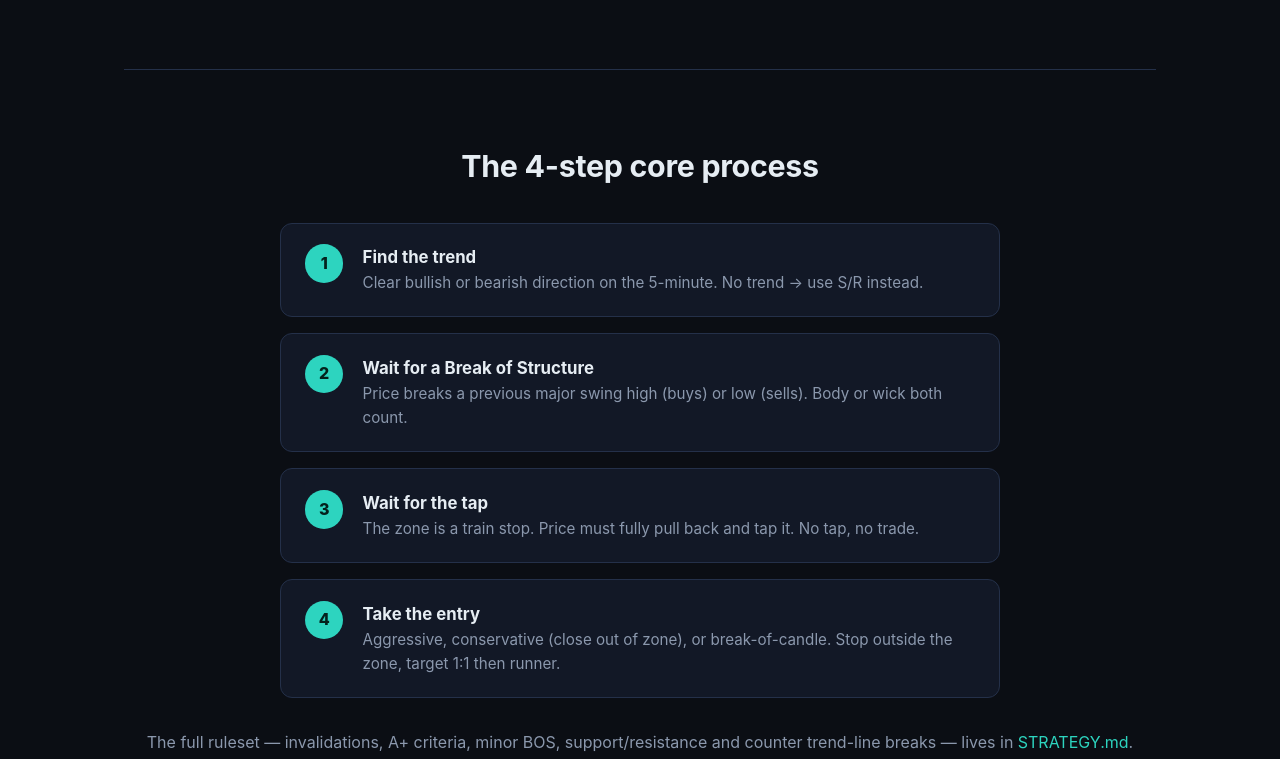
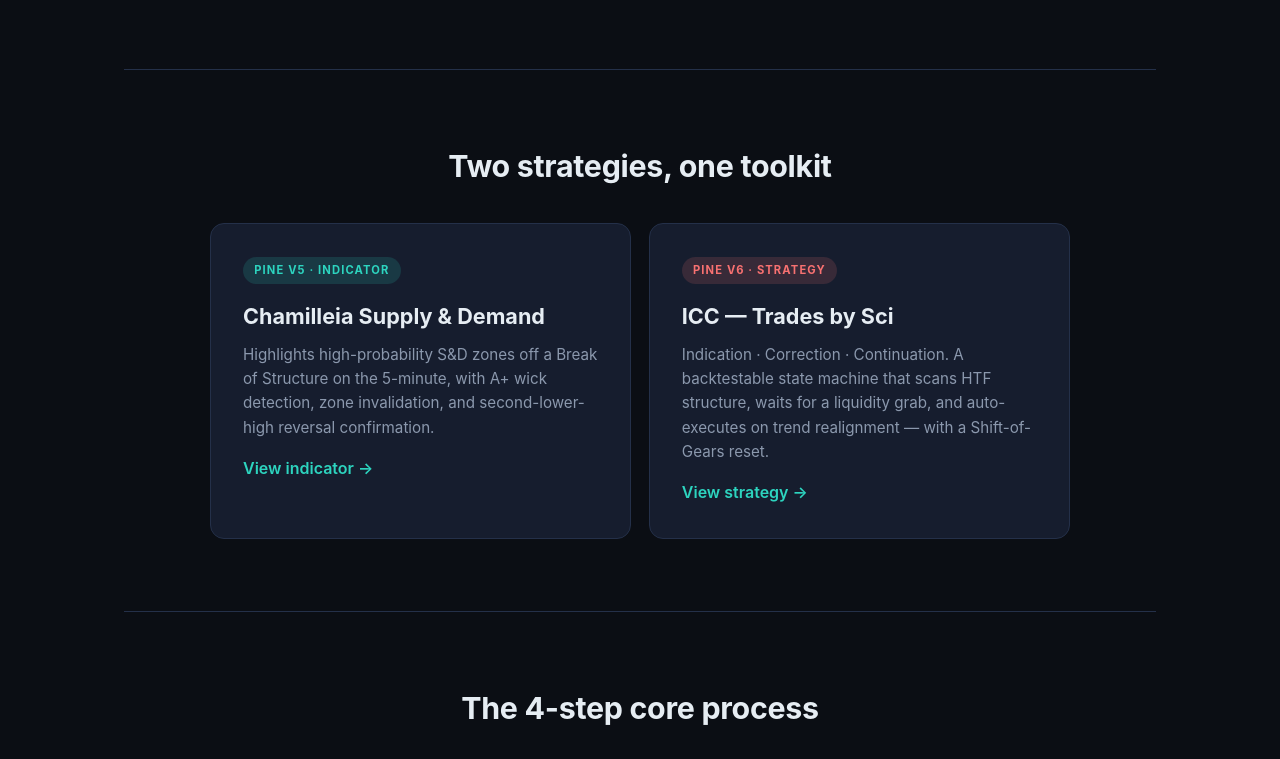
Before and after one commit to cafepromenade/chamilleia-trading-indicator, a plain HTML site: page website/index.html in a window 1280 px wide. Shown: the part 1179-1938 px from the top of the page. Drawn offline with Linux system fonts and the light colour scheme.

Commit message:
Add Pages deploy workflow; show both strategies on site
Co-Authored-By: Claude Opus 4.8 <noreply@anthropic.com>

```diff
--- a/website/index.html
+++ b/website/index.html
@@ -13,6 +13,7 @@
       <span class="brand">CHAM · S&amp;D</span>
       <ul>
         <li><a href="#how">How it works</a></li>
+        <li><a href="#strategies">Strategies</a></li>
         <li><a href="#rules">The rules</a></li>
         <li><a href="#install">Install</a></li>
       </ul>
@@ -43,6 +44,24 @@
         <article class="card"><span class="ico">🎯</span><h3>Tap &amp; entry</h3><p><code>BUY</code>/<code>SELL</code> markers on the break-of-candle entry after a clean tap.</p></article>
         <article class="card"><span class="ico">⭐</span><h3>A+ setups</h3><p>Stars the cleanest plays: price only wicks the zone, no body closes inside.</p></article>
         <article class="card"><span class="ico">🪜</span><h3>Minor BOS reversal</h3><p>Confirms the stair-step flip with a second lower high (sells) / higher low (buys).</p></article>
+      </div>
+    </section>
+
+    <section id="strategies" class="features">
+      <h2>Two strategies, one toolkit</h2>
+      <div class="grid two">
+        <article class="card big">
+          <span class="tag teal">Pine v5 · Indicator</span>
+          <h3>Chamilleia Supply &amp; Demand</h3>
+          <p>Highlights high-probability S&amp;D zones off a Break of Structure on the 5-minute, with A+ wick detection, zone invalidation, and second-lower-high reversal confirmation.</p>
+          <a href="https://github.com/cafepromenade/chamilleia-trading-indicator/blob/main/indicator/ChamilleiaSupplyDemand.pine">View indicator →</a>
+        </article>
+        <article class="card big">
+          <span class="tag red">Pine v6 · Strategy</span>
+          <h3>ICC — Trades by Sci</h3>
+          <p>Indication · Correction · Continuation. A backtestable state machine that scans HTF structure, waits for a liquidity grab, and auto-executes on trend realignment — with a Shift-of-Gears reset.</p>
+          <a href="https://github.com/cafepromenade/chamilleia-trading-indicator/blob/main/indicator/ICC_TradesBySci.pine">View strategy →</a>
+        </article>
       </div>
     </section>
 
--- a/website/style.css
+++ b/website/style.css
@@ -63,6 +63,14 @@ h2 { font-size: 1.9rem; letter-spacing: -.01em; margin-bottom: 2rem; text-align:
 .card h3 { margin: .7rem 0 .4rem; font-size: 1.1rem; }
 .card p { color: var(--muted); font-size: .95rem; }
 
+.grid.two { grid-template-columns: repeat(auto-fit, minmax(320px, 1fr)); max-width: 860px; margin: 0 auto; }
+.card.big { padding: 2rem; }
+.card.big h3 { font-size: 1.35rem; margin: .9rem 0 .6rem; }
+.card.big a { display: inline-block; margin-top: 1rem; font-weight: 600; }
+.tag { display: inline-block; font-size: .7rem; letter-spacing: .1em; text-transform: uppercase; padding: .3rem .7rem; border-radius: 999px; font-weight: 700; }
+.tag.teal { background: rgba(45,212,191,.15); color: var(--teal); }
+.tag.red  { background: rgba(248,113,113,.15); color: var(--red); }
+
 /* steps */
 .steps { list-style: none; max-width: 720px; margin: 0 auto; display: grid; gap: 1rem; }
 .steps li { display: flex; gap: 1.2rem; background: var(--bg-2); border: 1px solid var(--line); border-radius: 12px; padding: 1.3rem 1.5rem; }
```
Also changed, not shown: .github/workflows/pages.yml (added).
